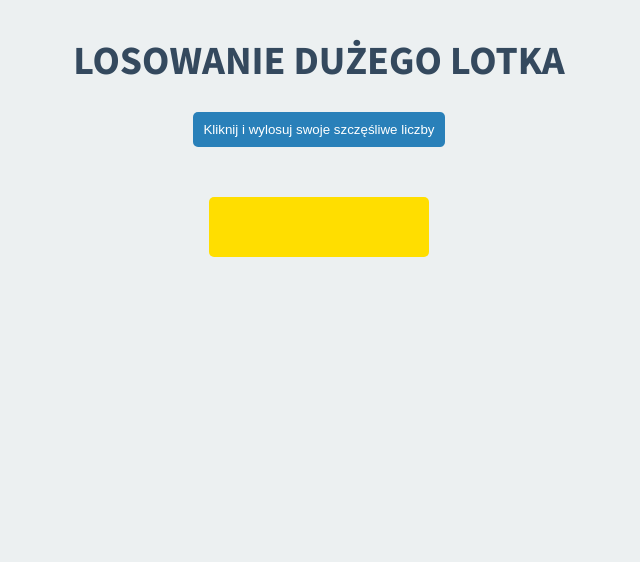
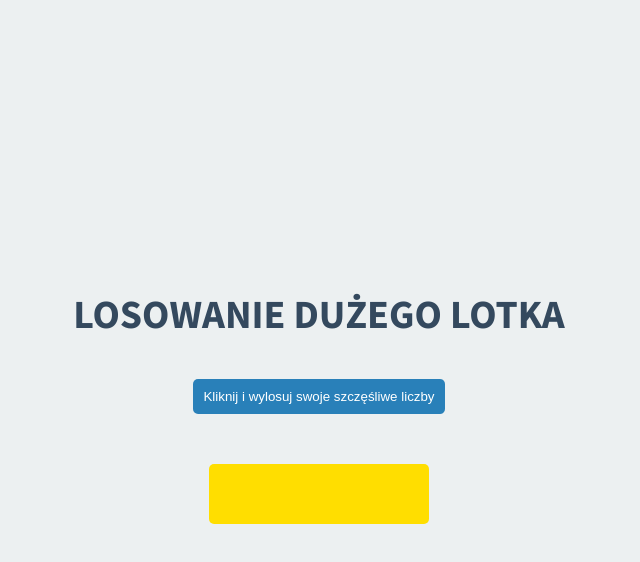
Before and after one commit to jarekTerejko/duzy-lotek, a plain HTML site: page index.html in a window 1280 px wide. Shown: the whole page, without its empty margins (321-961 px from the left). Drawn offline with Linux system fonts and the light colour scheme.

Commit message:
centered content

```diff
--- a/css/style.css
+++ b/css/style.css
@@ -4,9 +4,19 @@
     box-sizing: border-box;
 }
 
+html, body {
+    height: 100%;
+}
+
 body {
     background-color: #ecf0f1;
     font-family: 'Source Sans Pro', sans-serif;
+}
+
+body {
+    display: flex;
+    align-items: center;
+    justify-content: center;
 }
 
 .container {
@@ -27,6 +37,7 @@ h1 {
     text-transform: uppercase;
     font-size: 40px;
     color: #34495e;
+    margin: 0 0 40px 0;
 }
 
 .btn {
```
